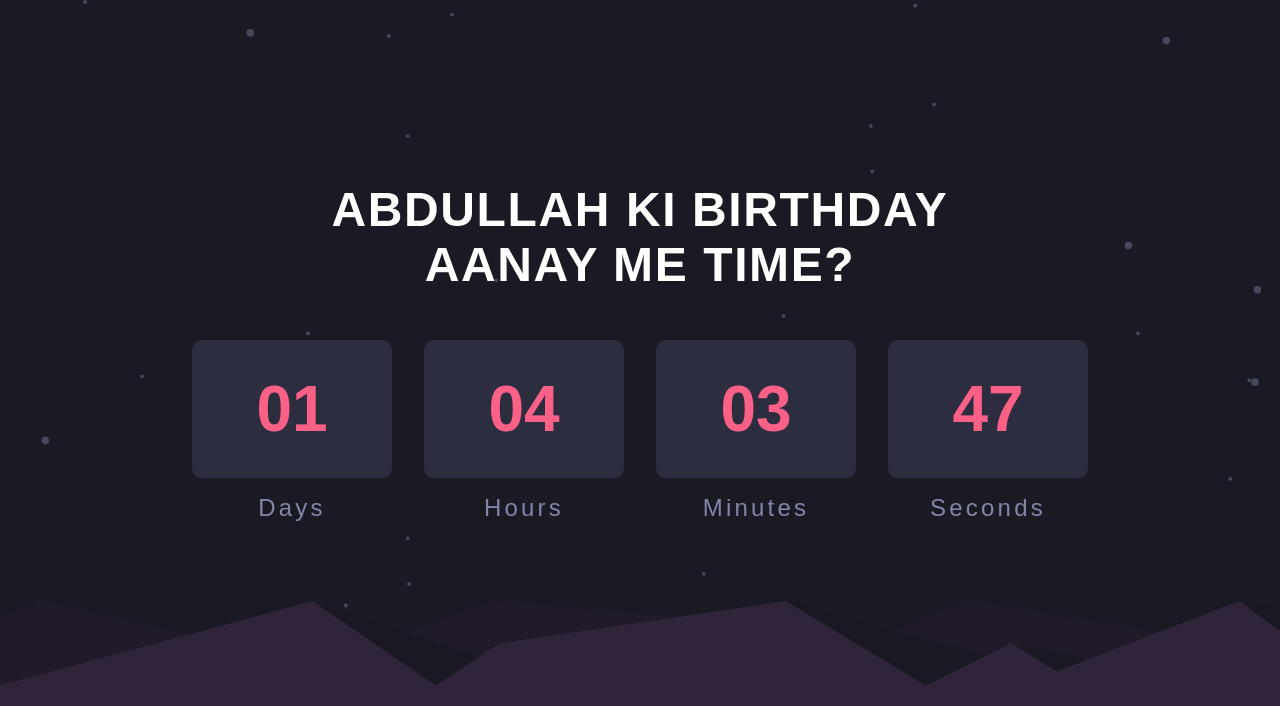
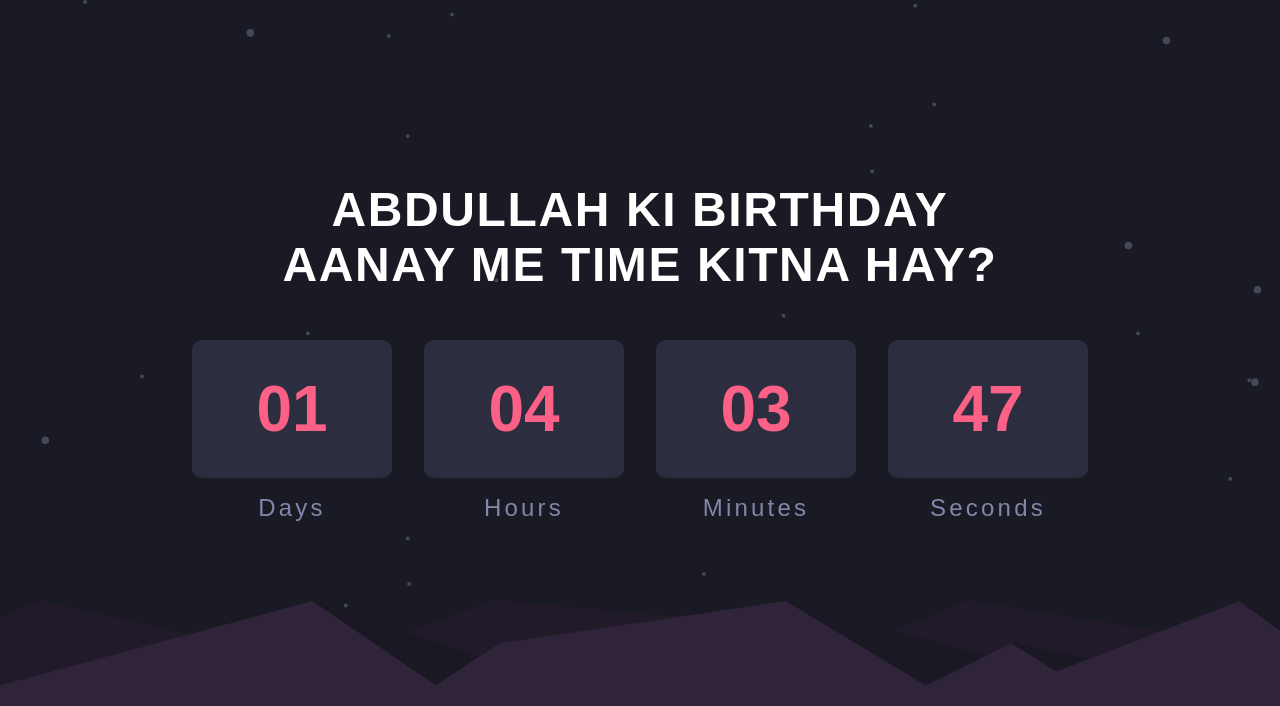
Before and after one commit to Dev-Abs/javascript-learning, a plain HTML site: page launch-countdown-timer/index.html in a window 1280 px wide. Shown: the top 706 px of the page. Drawn offline with Linux system fonts and the light colour scheme; a web font is replaced by a local one.

Commit message:
title changed

```diff
--- a/launch-countdown-timer/index.html
+++ b/launch-countdown-timer/index.html
@@ -13,7 +13,7 @@
 
   <div class="body-con">
   <div class="container">
-    <h1>ABDULLAH KI BIRTHDAY AANAY ME TIME?</h1>
+    <h1>ABDULLAH KI BIRTHDAY AANAY ME TIME KITNA HAY?</h1>
     <div class="countdown">
       <div>
         <h2 id="days">0</h2>
```
